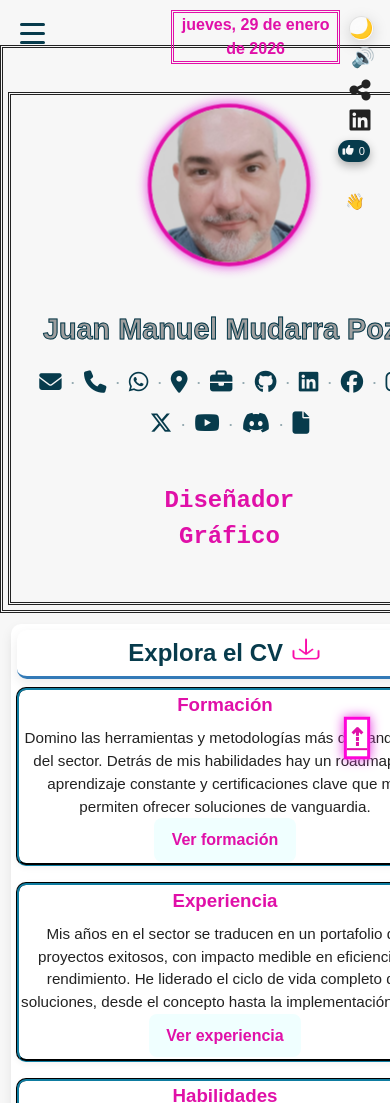
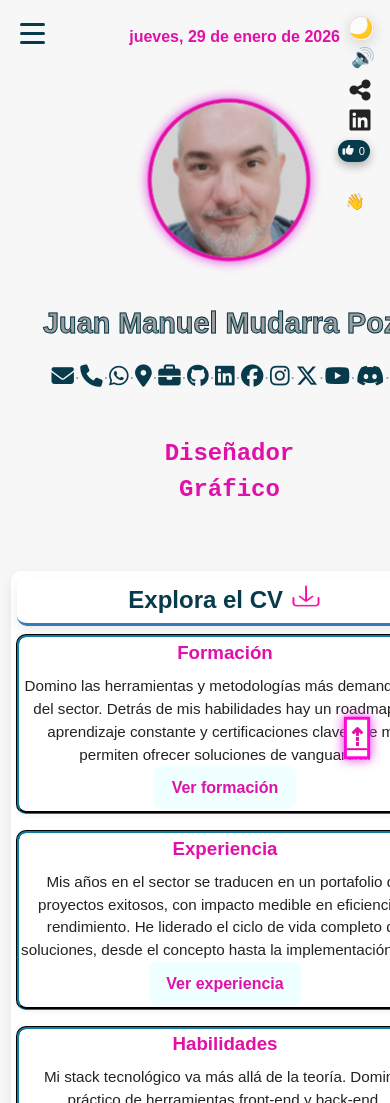
Before and after one commit to NerosJuanMa/juanmanuelmudarrapozo.github.io, a website: page index.html in a window 390 px wide. Shown: the top 1103 px of the page. Drawn offline with nearby package versions, Linux system fonts and the light colour scheme; no server answers; grey boxes are pictures that could not be loaded.

Commit message:
Update styles.css

```diff
--- a/styles.css
+++ b/styles.css
@@ -1415,12 +1415,16 @@ user-select: none;
             "main"
             "aside"
             "footer";
-
+    max-width: 480px;
     width: 100% !important;
+    min-height: none;
+    height: 100%;
     white-space: normal !important;
-    overflow: hidden;
+    /* overflow: hidden; */
+    overflow-x: hidden;
     align-content: center;
     font-size: 1rem;
+    gap: 0px;
 
     }
 
@@ -1429,11 +1433,13 @@ user-select: none;
         display: none;
     }
     .fechaflotante{
-        display: block;
+        display:block;
+        width: 100%;
+        top: 3%;
         justify-content:center;
         align-items:center;
-        border-style: double;
-        text-align: center;
+        text-align: right;
+        /* border-style: double;  */
     }
 
           /* Mostrar botón hamburguesa */
@@ -1443,8 +1449,8 @@ user-select: none;
 
     .nav-menu {
         /* display: none; */
-        position: absolute;
-        top: 70px;
+        position:fixed;
+        top: 10%;
         left: 0;
         flex-direction: column;
         background-color: #333;
@@ -1453,9 +1459,7 @@ user-select: none;
         overflow: hidden;
         transition: max-height 0.3s ease;
         text-align: center;
-
-
-    }
+        }
      .nav-menu li {
         padding: 1rem 0;
         border-bottom: 1px solid #444;
@@ -1468,14 +1472,14 @@ user-select: none;
     .header__inner {
         width: 100% !important;
         grid-template-columns: 1fr ;
-        gap: 1px;
+        gap: 0px;
         margin-top: 10%;
         margin-right: 10%;
         padding: 0 1px;
         justify-content:center;
         align-items:center;
         text-align: center;
-        border-style: double;
+        /* border-style: double; */
     }
 
     .header__role,
@@ -1491,6 +1495,7 @@ user-select: none;
         text-align: center;
         align-items:center;
         justify-content:center;
+        gap: 0px;
     }
 
     .imgfoto{
```
